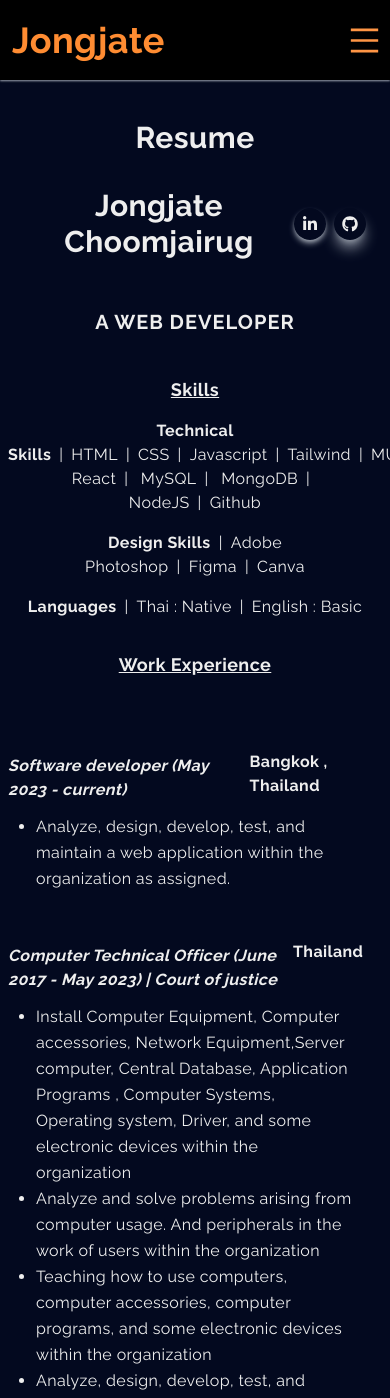
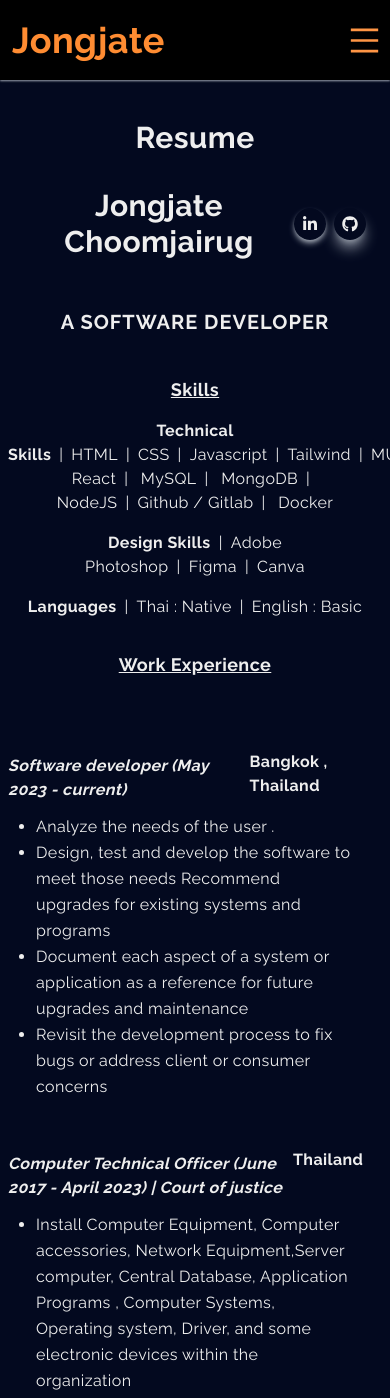
Before and after one commit to redleifz/portfolio, a Next.js app: page /resume in a window 390 px wide. Shown: the top 1398 px of the page. Built offline with nearby package versions, Linux system fonts and the light colour scheme.

Commit message:
upload:work exp

```diff
--- a/components/Contact.jsx
+++ b/components/Contact.jsx
@@ -76,7 +76,7 @@ const Contact = () => {
               />
               <div>
                 <h2 className="py-2 mt-2 text-[#FF8C32]">Jongjate</h2>
-                <p>Web Developer</p>
+                <p>Software developer</p>
                 <p className="py-4">
                   I am available for freelance or full-time positions. Contact
                   me and let&apos;s talk.
--- a/components/Main.jsx
+++ b/components/Main.jsx
@@ -41,9 +41,9 @@ const Main = () => {
           </div>
           {/* <span className="text-[#FF8C32]">Jongjate</span> */}
 
-          <h1 className="text-[#EEEEEE] xs:text-[20px] xs:py-0 lg:py-4 lg:text-[40px]">A Web Developer</h1>
+          <h1 className="text-[#EEEEEE] xs:text-[20px] xs:py-0 lg:py-4 lg:text-[40px]">A Software developer</h1>
           <span className="xs:text-[12px] sm:text-[15px] md:text-[18px] lg:text-[22px]">
-            As a passionate web developer, I have experience with React,
+            As a passionate software developer, I have experience with React,
             MongoDB, Node.js, and Express, and have designed and developed web
             applications and APIs using these technologies. I often spend my
             free time learning new things with passion. I don't stick to any
--- a/pages/index.js
+++ b/pages/index.js
@@ -9,8 +9,8 @@ export default function Home() {
   return (
     <div>
       <Head>
-        <title>Jongjate | Web Developer</title>
-        <meta name="description" content="I’m a Web developer." />
+        <title>Jongjate | Software developer</title>
+        <meta name="description" content="I’m a Software developer." />
         <link rel="icon" href="" />
       </Head>
 
--- a/pages/resume.jsx
+++ b/pages/resume.jsx
@@ -8,7 +8,7 @@ const resume = () => {
     <>
       <Head>
         <title>Jongjate | Resume</title>
-        <meta name="description" content="I’m a Web developer" />
+        <meta name="description" content="I’m a Software developer" />
         <link rel="icon" href="/fav.png" />
       </Head>
 
@@ -40,11 +40,11 @@ const resume = () => {
         </div>
         <div className="text-center py-4 w-full text-xl font-bold uppercase tracking-wider">
           <div className="hidden sm:block">
-            <p>A Web Developer</p>
+            <p>A Software developer</p>
           </div>
           <div className="block sm:hidden">
             <p>
-              <span className="px-1"></span>A Web Developer
+              <span className="px-1"></span>A Software developer
               <span className="px-1"></span>
             </p>
           </div>
@@ -68,8 +68,9 @@ const resume = () => {
             <span className="px-2">|</span> MongoDB
             <span className="px-2">|</span> NodeJS
             {/* <span className="px-2">|</span>Nginx */}
-            <span className="px-2">|</span>Github
+            <span className="px-2">|</span>Github / Gitlab
             {/* <span className="px-2">|</span>Swift */}
+            <span className="px-2">|</span> Docker
           </p>
 
           <p className="py-2">
@@ -105,17 +106,28 @@ const resume = () => {
 
           <ul className="list-disc list-outside px-7 py-2 leading-relaxed">
             <li>
-              Analyze, design, develop, test, and maintain a web application
-              within the organization as assigned.
+              Analyze the needs of the user .
               {/* วิเคราะห์ความต้องการ ออกแบบ พัฒนา ทดสอบ ดูแลรักษา ชุดคำสั่ง
               และระบบงานภายในองค์กรตามที่รับมอบหมาย */}
+            </li>
+            <li>
+              Design, test and develop the software to meet those needs
+              Recommend upgrades for existing systems and programs
+            </li>
+            <li>
+              Document each aspect of a system or application as a reference for
+              future upgrades and maintenance
+            </li>
+            <li>
+              Revisit the development process to fix bugs or address client or
+              consumer concerns
             </li>
           </ul>
           <div className="flex justify-between w-[95%] pt-10 font-bold">
             <div>
               {" "}
               <p className="py-1 italic ">
-                Computer Technical Officer (June 2017 - May 2023) | Court of
+                Computer Technical Officer (June 2017 - April 2023) | Court of
                 justice
               </p>
             </div>
```
